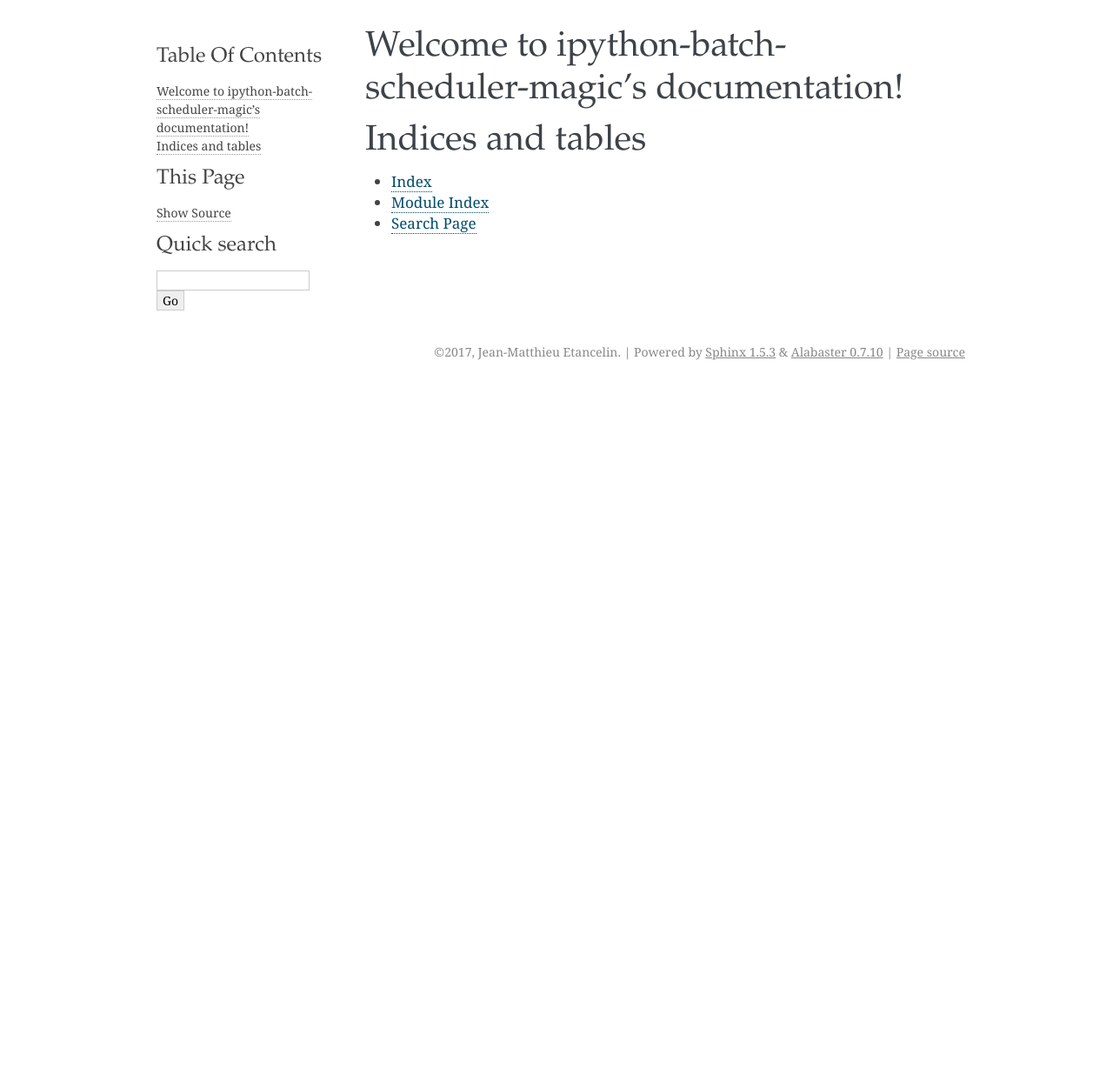
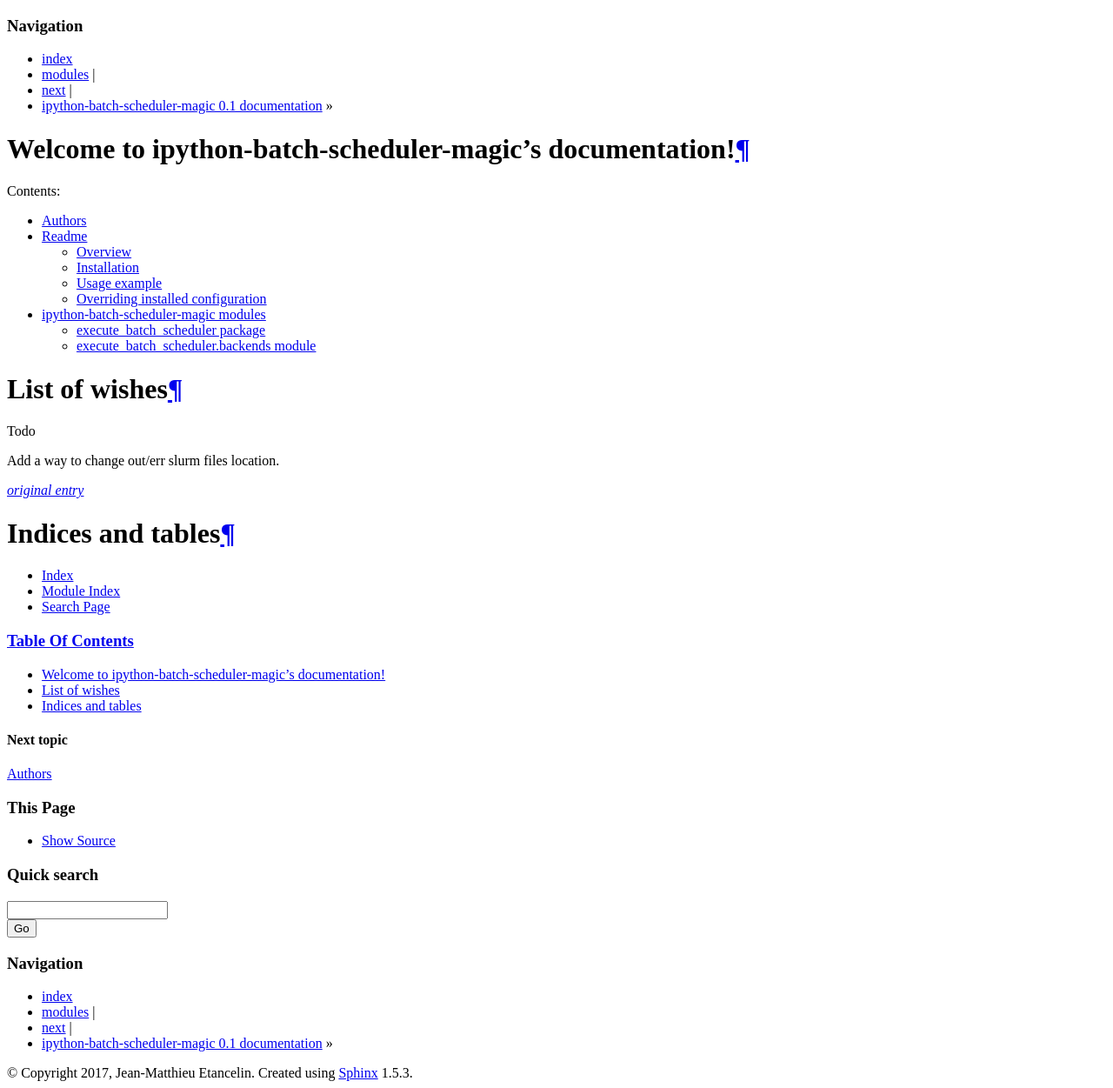
Before and after one commit to jmetancelin/ipython-batch-scheduler-magic, a plain HTML site: page docs/index.html in a window 1280 px wide. Shown: the whole page at 87% size. Before the commit the page ends 800 px from the top, so only its background shows below. Drawn offline with Linux system fonts and the light colour scheme.

Commit message:
partial doc update

```diff
--- a/docs/index.html
+++ b/docs/index.html
@@ -8,7 +8,7 @@
 
     <title>Welcome to ipython-batch-scheduler-magic’s documentation! &#8212; ipython-batch-scheduler-magic 0.1 documentation</title>
 
-    <link rel="stylesheet" href="_static/alabaster.css" type="text/css" />
+    <link rel="stylesheet" href="_static/classic.css" type="text/css" />
     <link rel="stylesheet" href="_static/pygments.css" type="text/css" />
 
     <script type="text/javascript">
@@ -26,15 +26,24 @@
     <script type="text/javascript" src="_static/doctools.js"></script>
     <link rel="index" title="Index" href="genindex.html" />
     <link rel="search" title="Search" href="search.html" />
-
-  <link rel="stylesheet" href="_static/custom.css" type="text/css" />
-
-
-  <meta name="viewport" content="width=device-width, initial-scale=0.9, maximum-scale=0.9" />
-
+    <link rel="next" title="Authors" href="AUTHORS.html" />
   </head>
   <body role="document">
-
+    <div class="related" role="navigation" aria-label="related navigation">
+      <h3>Navigation</h3>
+      <ul>
+        <li class="right" style="margin-right: 10px">
+          <a href="genindex.html" title="General Index"
+             accesskey="I">index</a></li>
+        <li class="right" >
+          <a href="py-modindex.html" title="Python Module Index"
+             >modules</a> |</li>
+        <li class="right" >
+          <a href="AUTHORS.html" title="Authors"
+             accesskey="N">next</a> |</li>
+        <li class="nav-item nav-item-0"><a href="#">ipython-batch-scheduler-magic 0.1 documentation</a> &#187;</li>
+      </ul>
+    </div>
 
     <div class="document">
       <div class="documentwrapper">
@@ -44,7 +53,31 @@
   <div class="section" id="welcome-to-ipython-batch-scheduler-magic-s-documentation">
 <h1>Welcome to ipython-batch-scheduler-magic&#8217;s documentation!<a class="headerlink" href="#welcome-to-ipython-batch-scheduler-magic-s-documentation" title="Permalink to this headline">¶</a></h1>
 <div class="toctree-wrapper compound">
+<p class="caption"><span class="caption-text">Contents:</span></p>
+<ul>
+<li class="toctree-l1"><a class="reference internal" href="AUTHORS.html">Authors</a></li>
+<li class="toctree-l1"><a class="reference internal" href="README.html">Readme</a><ul>
+<li class="toctree-l2"><a class="reference internal" href="README.html#overview">Overview</a></li>
+<li class="toctree-l2"><a class="reference internal" href="README.html#installation">Installation</a></li>
+<li class="toctree-l2"><a class="reference internal" href="README.html#usage-example">Usage example</a></li>
+<li class="toctree-l2"><a class="reference internal" href="README.html#overriding-installed-configuration">Overriding installed configuration</a></li>
+</ul>
+</li>
+<li class="toctree-l1"><a class="reference internal" href="modules.html">ipython-batch-scheduler-magic modules</a><ul>
+<li class="toctree-l2"><a class="reference internal" href="execute_batch_scheduler.html">execute_batch_scheduler package</a></li>
+<li class="toctree-l2"><a class="reference internal" href="execute_backends.html">execute_batch_scheduler.backends module</a></li>
+</ul>
+</li>
+</ul>
 </div>
+</div>
+<div class="section" id="list-of-wishes">
+<h1>List of wishes<a class="headerlink" href="#list-of-wishes" title="Permalink to this headline">¶</a></h1>
+<div class="admonition-todo admonition">
+<p class="first admonition-title">Todo</p>
+<p class="last">Add a way to change out/err slurm files location.</p>
+</div>
+<p class="todo-source"><a class="reference internal" href="execute_backends.html#index-0"><em>original entry</em></a></p>
 </div>
 <div class="section" id="indices-and-tables">
 <h1>Indices and tables<a class="headerlink" href="#indices-and-tables" title="Permalink to this headline">¶</a></h1>
@@ -64,15 +97,13 @@
   <h3><a href="#">Table Of Contents</a></h3>
   <ul>
 <li><a class="reference internal" href="#">Welcome to ipython-batch-scheduler-magic&#8217;s documentation!</a></li>
+<li><a class="reference internal" href="#list-of-wishes">List of wishes</a></li>
 <li><a class="reference internal" href="#indices-and-tables">Indices and tables</a></li>
 </ul>
-<div class="relations">
-<h3>Related Topics</h3>
-<ul>
-  <li><a href="#">Documentation overview</a><ul>
-  </ul></li>
-</ul>
-</div>
+
+  <h4>Next topic</h4>
+  <p class="topless"><a href="AUTHORS.html"
+                        title="next chapter">Authors</a></p>
   <div role="note" aria-label="source link">
     <h3>This Page</h3>
     <ul class="this-page-menu">
@@ -94,20 +125,24 @@
       </div>
       <div class="clearer"></div>
     </div>
-    <div class="footer">
-      &copy;2017, Jean-Matthieu Etancelin.
-
-      |
-      Powered by <a href="http://sphinx-doc.org/">Sphinx 1.5.3</a>
-      &amp; <a href="https://github.com/bitprophet/alabaster">Alabaster 0.7.10</a>
-
-      |
-      <a href="_sources/index.rst.txt"
-          rel="nofollow">Page source</a>
+    <div class="related" role="navigation" aria-label="related navigation">
+      <h3>Navigation</h3>
+      <ul>
+        <li class="right" style="margin-right: 10px">
+          <a href="genindex.html" title="General Index"
+             >index</a></li>
+        <li class="right" >
+          <a href="py-modindex.html" title="Python Module Index"
+             >modules</a> |</li>
+        <li class="right" >
+          <a href="AUTHORS.html" title="Authors"
+             >next</a> |</li>
+        <li class="nav-item nav-item-0"><a href="#">ipython-batch-scheduler-magic 0.1 documentation</a> &#187;</li>
+      </ul>
     </div>
-
-
-
-
+    <div class="footer" role="contentinfo">
+        &#169; Copyright 2017, Jean-Matthieu Etancelin.
+      Created using <a href="http://sphinx-doc.org/">Sphinx</a> 1.5.3.
+    </div>
   </body>
 </html>
```
Also changed, not shown: 2 other files.
